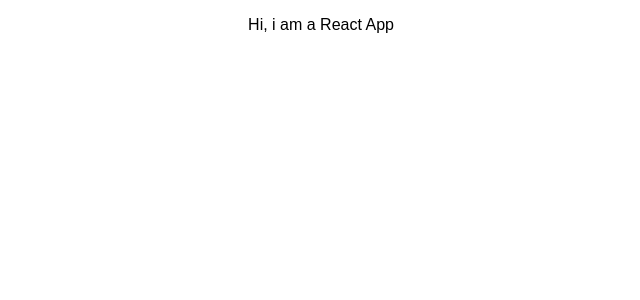
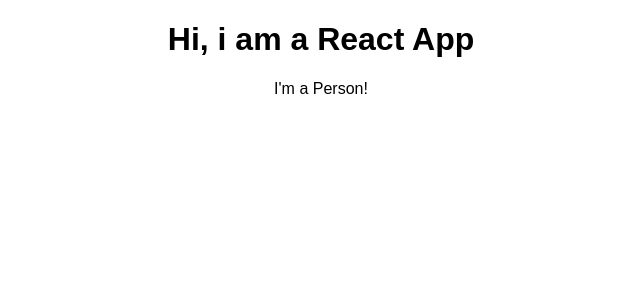
Before and after one commit to vinicechin/react-projects, a React (Create React App) app: page / in a window 1280 px wide. Shown: the top 300 px of the page, without its empty margins (319-959 px from the left). Built offline with nearby package versions, Linux system fonts and the light colour scheme.

Commit message:
Add basic Person component

```diff
--- a/src/App.js
+++ b/src/App.js
@@ -1,11 +1,13 @@
 import React, { Component } from 'react';
 import './App.css';
+import Person from './Person/Person'
 
 class App extends Component {
   render() {
     return (
       <div className="App">
-        <p>Hi, i am a React App</p>
+        <h1>Hi, i am a React App</h1>
+        <Person />
       </div>
     );
   }
--- /dev/null
+++ b/src/Person/Person.js
@@ -0,0 +1,7 @@
+import React from 'react'
+
+const person = () => {
+    return <p>I'm a Person!</p>
+}
+
+export default person
```
